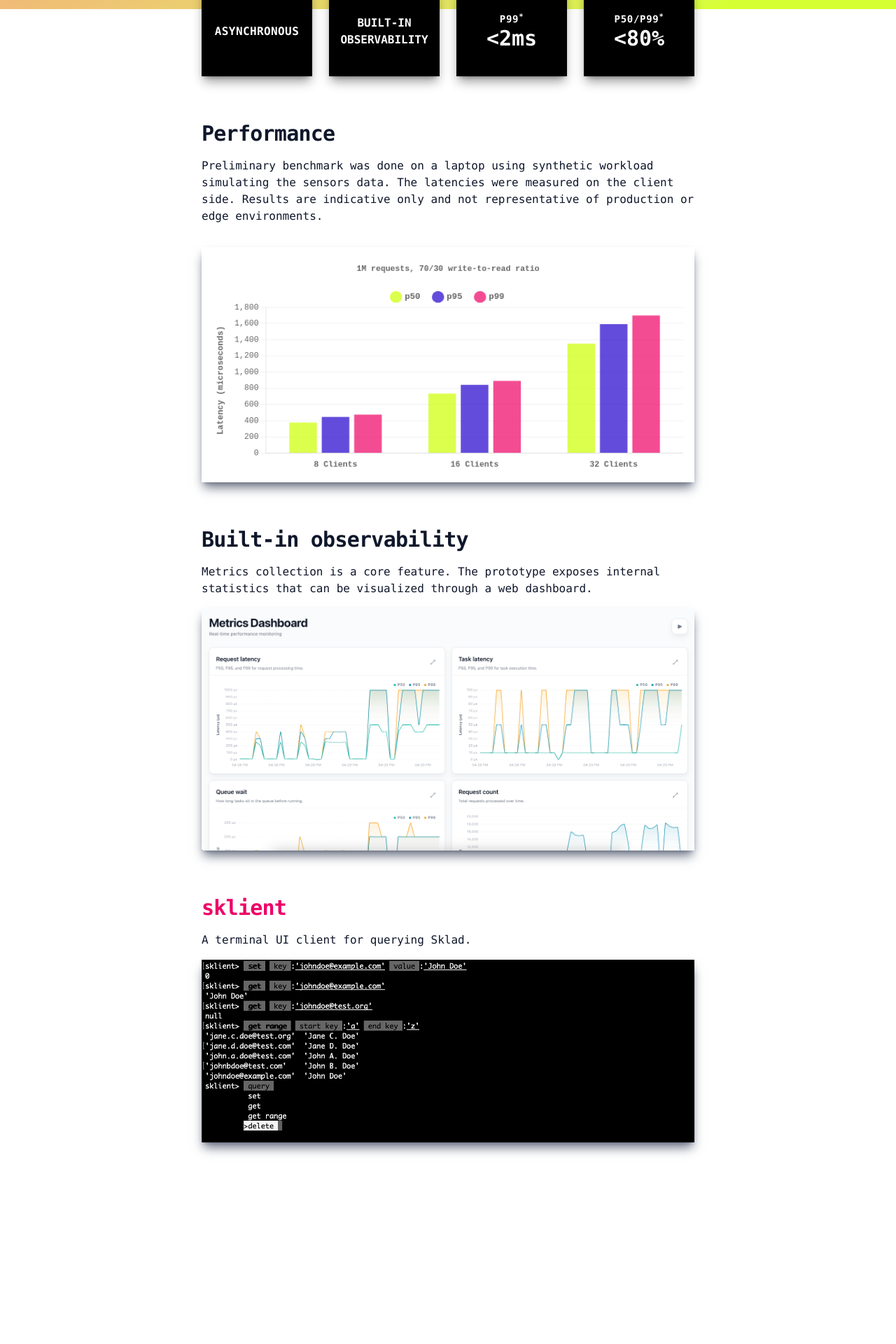
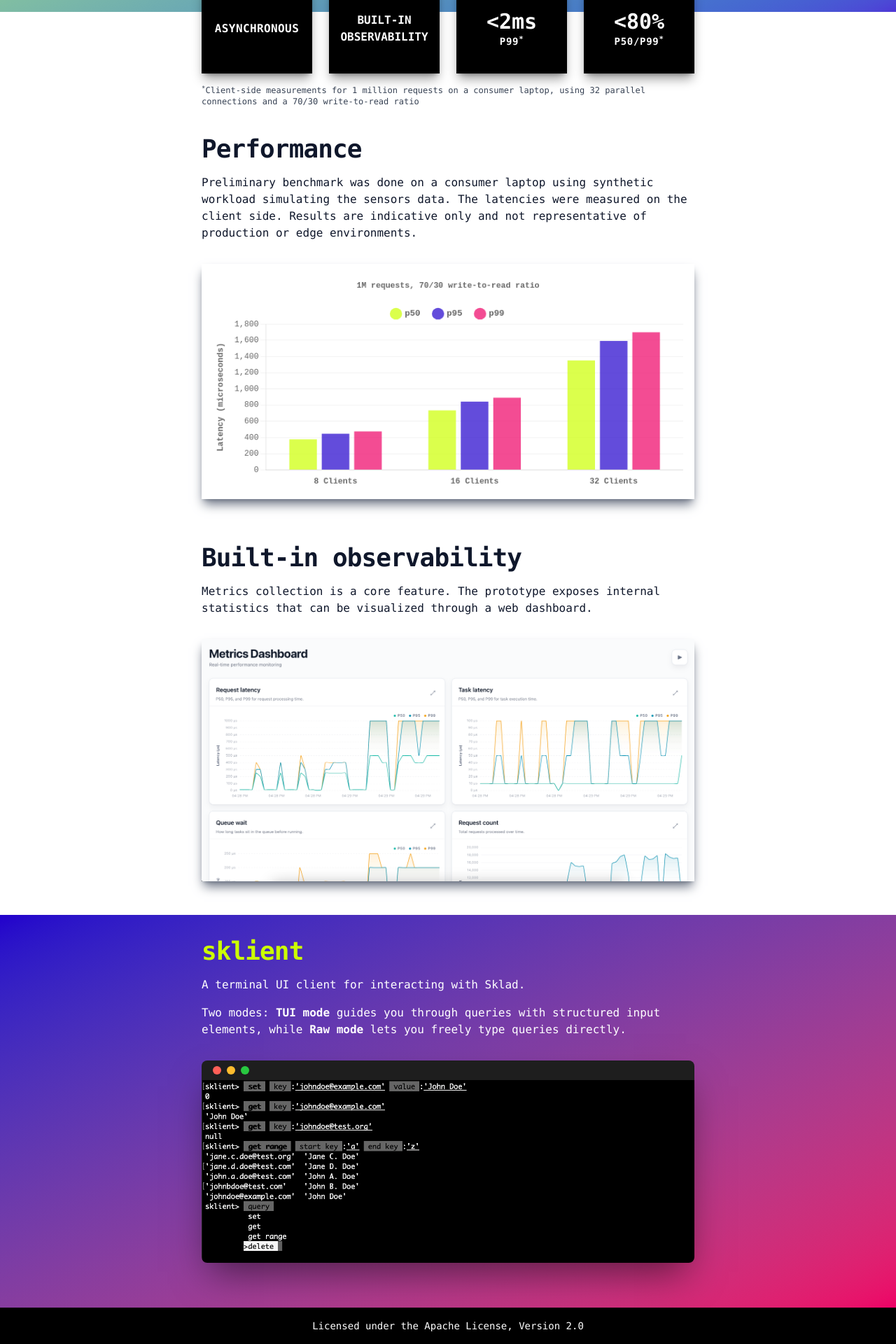
Before and after one commit to sklad-dev/sklad-dev.github.io, a Svelte app: page / in a window 1280 px wide. Shown: the part 605-2525 px from the top of the page at 70% size. Before the commit the page ends 2365 px from the top, so only its background shows below. Built offline with nearby package versions, Linux system fonts and the light colour scheme.

Commit message:
Reorganize feature cards, add footer, style cli screenshot as a terminal

```diff
--- a/src/App.svelte
+++ b/src/App.svelte
@@ -8,7 +8,7 @@
 
 <div class="w-screen text-slate-900 font-mono antialiased">
   <Header />
-  <div class="w-full flex flex-col items-center pt-8 pb-16 bg-linear-to-br from-[#ee0066]/80 to-[#ccff00]/80 to-90%">
+  <div class="w-full flex flex-col items-center pt-8 pb-16 bg-linear-to-br from-[#ccff00] to-[#2200cc]/80 from-10%">
     <div class="w-full md:max-w-3xl">
       <Paragraph class="text-4xl md:text-5xl font-extrabold tracking-tight">
         A Lightweight Key-Value Database Built in Zig
@@ -19,7 +19,7 @@
       <Paragraph class="text-base" leading='relaxed'>
         Currently a prototype. The long-term direction is to explore use in <span class="font-extrabold">IoT</span> and <span class="font-extrabold">edge</span> environments.
       </Paragraph>
-      <Paragraph class="text-2xl font-extrabold mt-2 md:mt-4">
+      <Paragraph class="text-2xl md:text-3xl font-extrabold tracking-tight mt-2 md:mt-4">
         Installation
       </Paragraph>
       <div class="px-8 mb-4 w-full">
@@ -32,7 +32,7 @@
       </div>
     </div>
   </div>
-  <div class="relative z-10 w-full px-8 -mt-8 flex flex-row flex-wrap sm:flex-nowrap items-center justify-center gap-6 mx-auto max-w-3xl text-white">
+  <div class="relative z-10 w-full px-8 -mt-10 flex flex-row flex-wrap sm:flex-nowrap items-center justify-center gap-6 mx-auto max-w-3xl text-white">
     <FeatureCard>
       <div class="font-bold uppercase tracking-wide">Asynchronous</div>
     </FeatureCard>
@@ -41,36 +41,60 @@
       <div class="font-extrabold uppercase">observability</div>
     </FeatureCard>
     <FeatureCard>
+      <div class="text-2xl md:text-3xl font-bold">&lt;2ms</div>
       <div class="text-sm font-semibold uppercase tracking-wider">P99<sup>*</sup></div>
-      <div class="text-2xl md:text-3xl font-bold">&lt;2ms</div>
     </FeatureCard>
     <FeatureCard>
+      <div class="text-2xl md:text-3xl font-bold">&lt;80%</div>
       <div class="text-sm font-semibold uppercase tracking-wider">P50/P99<sup>*</sup></div>
-      <div class="text-2xl md:text-3xl font-bold">&lt;80%</div>
     </FeatureCard>
   </div>
-  <div class="w-full pt-8 pb-24 flex flex-col items-center mx-auto max-w-3xl">
-    <Paragraph class="text-2xl md:text-3xl font-extrabold tracking-tight mt-4 md:mt-8">
+  <div class="w-full flex flex-col items-center mx-auto max-w-3xl mt-4">
+    <Paragraph class="text-xs text-gray-700" leading='relaxed'>
+      <sup>*</sup>Client-side measurements for 1 million requests on a consumer laptop, using 32 parallel connections and a 70/30 write-to-read ratio
+    </Paragraph>
+  </div>
+  <div class="w-full flex flex-col items-center mx-auto max-w-3xl">
+    <Paragraph class="text-3xl md:text-4xl font-extrabold tracking-tight mt-4 md:mt-6">
       Performance
     </Paragraph>
     <Paragraph class="text-base" leading='relaxed'>
-      Preliminary benchmark was done on a laptop using synthetic workload simulating the sensors data.
+      Preliminary benchmark was done on a consumer laptop using synthetic workload simulating the sensors data.
       The latencies were measured on the client side. Results are indicative only and not representative of production or edge environments.
     </Paragraph>
     <LatencyChart/>
-    <Paragraph class="text-2xl md:text-3xl font-extrabold tracking-tight mt-4 md:mt-8">
+    <Paragraph class="text-3xl md:text-4xl font-extrabold tracking-tight mt-4 md:mt-8">
       Built-in observability
     </Paragraph>
     <Paragraph class="text-base" leading='relaxed'>
       Metrics collection is a core feature. The prototype exposes internal statistics that can be visualized through a web dashboard.
     </Paragraph>
     <ImageContainer imageLink="./src/assets/metrics-dashboard.png" />
-    <Paragraph class="text-2xl md:text-3xl font-extrabold tracking-tight mt-4 md:mt-8">
-      <span class="text-[#ee0066]">sklient</span>
-    </Paragraph>
-    <Paragraph class="text-base" leading='relaxed'>
-      A terminal UI client for querying Sklad.
-    </Paragraph>
-    <ImageContainer imageLink="./src/assets/sklient.png" />
   </div>
+  <div class="w-full flex flex-col items-center pt-8 pb-12 bg-linear-to-br from-[#2200cc] to-[#ee0066] text-white">
+    <div class="w-full md:max-w-3xl">
+      <Paragraph class="text-3xl md:text-4xl font-extrabold tracking-tight">
+        <span class="text-[#ccff00]">sklient</span>
+      </Paragraph>
+      <Paragraph class="text-base" leading='relaxed'>
+        A terminal UI client for interacting with Sklad.
+      </Paragraph>
+      <Paragraph class="text-base" leading='relaxed'>
+        Two modes: <span class="font-extrabold">TUI mode</span> guides you through queries with structured input elements, while <span class="font-extrabold">Raw mode</span> lets you freely type queries directly.
+      </Paragraph>
+      <div class="px-8 py-4 w-full">
+        <div class="rounded-lg overflow-hidden shadow-2xl shadow-black/50">
+          <div class="bg-[#1e1e1e] px-4 py-2 flex items-center gap-2">
+            <div class="w-3 h-3 rounded-full bg-[#ff5f57]"></div>
+            <div class="w-3 h-3 rounded-full bg-[#febc2e]"></div>
+            <div class="w-3 h-3 rounded-full bg-[#28c840]"></div>
+          </div>
+          <img src="./src/assets/sklient.png" alt="sklient terminal UI" class="w-full block">
+        </div>
+      </div>
+    </div>
+  </div>
+  <footer class="w-full py-4 flex flex-col items-center gap-2 bg-black text-white">
+    <p class="text-sm mx-4">Licensed under the Apache License, Version 2.0</p>
+  </footer>
 </div>
--- a/src/lib/ImageContainer.svelte
+++ b/src/lib/ImageContainer.svelte
@@ -2,6 +2,6 @@
   export let imageLink;
 </script>
 
-<div class="px-8 mb-8 w-full">
+<div class="px-8 py-4 mb-8 w-full">
   <img src={imageLink} alt="sklient screenshot" class="shadow-lg shadow-gray-500">
 </div>
```
